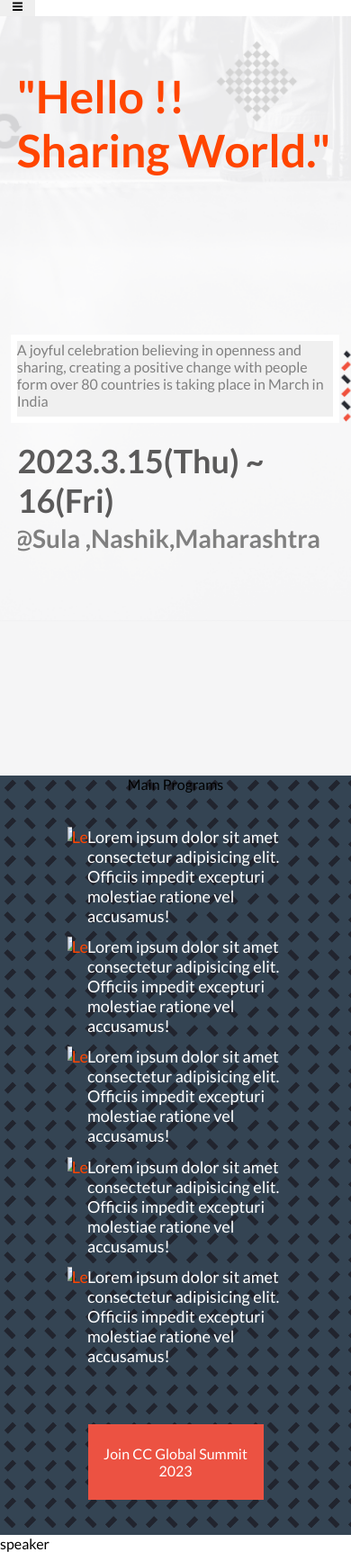
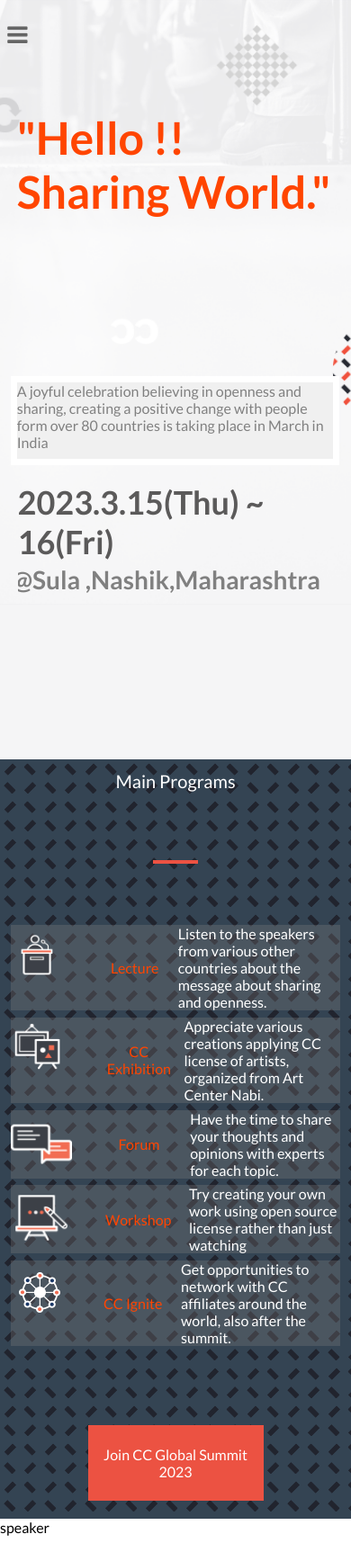
Before and after one commit to Rishi-Mishra0704/Capstone, a website: page index.html in a window 390 px wide. Shown: the whole page at 90% size. Drawn offline with Linux system fonts and the light colour scheme.

Commit message:
Complete navbar and main page for mobile version

```diff
--- a/about.css
+++ b/about.css
@@ -0,0 +1,106 @@
+/*----------------------------- Nav Bar -------------------------------------*/
+.nav {
+  text-decoration: none;
+  height: 100%;
+  width: 100%;
+  display: flex;
+  justify-content: space-between;
+}
+#nav-bar {
+  height: 100%;
+  width: 100%;
+  display: none;
+  position: absolute;
+}
+.close {
+  display: none;
+  border: none;
+  outline: none;
+  background: transparent;
+  font-size: 30px;
+  height: 10%;
+  width: 10%;
+  color: orangered;
+  float: right;
+  margin-left: 95%;
+}
+
+.hamburger {
+  display: block;
+  height: 10%;
+  width: 10%;
+  outline: none;
+  border: none;
+  cursor: pointer;
+  background: transparent;
+  color: #656565;
+  font-size: 26px;
+}
+.logo {
+  display: none;
+}
+.nav-list {
+  display: none;
+  padding: 10px 10%;
+  width: 100%;
+  height: 100%;
+  display: flex;
+  flex-direction: column;
+  font-size: 30px;
+  background-color: #fff;
+}
+
+.campaign {
+  margin: 0;
+  padding: 10px 3px;
+  display: flex;
+  flex-direction: row;
+  border: 2px solid orangered;
+  color: orangered;
+  background: transparent;
+  font-size: 14px;
+  width: 25%;
+}
+.nav-items:active,
+.nav-items:hover {
+  color: orangered;
+  transform: scale(110%);
+  transition: all 0.5s linear;
+}
+/*--------------------------------------Main page ----------------------------*/
+.main-page {
+  margin: 0;
+  background-image: url("assets/home-bg.png");
+  background-size: cover;
+  background-position: top center;
+  height: 100vh;
+  width: 100%;
+}
+.welcome {
+  padding: 0;
+  margin: 5%;
+  display: flex;
+  flex-direction: column;
+  align-items: center;
+  justify-content: center;
+}
+.greet {
+  margin: 0;
+  font-size: 30px;
+  color: #ec5242;
+  font-weight: lighter;
+}
+h1 {
+    text-align: center;
+  font-size: 44px;
+  margin: 0;
+  color: #ec5242;
+  background: none;
+}
+.main-info{
+    margin-top: 10%;
+    border: 2px solid #adadad;
+    background: #fff;
+    text-align: center;
+}
+/*LOGO and description*/
--- a/index.html
+++ b/index.html
@@ -14,25 +14,25 @@
   <body>
     <header>
       <nav class="nav">
-        <button type="button" class="hamburger" id="menuBtn">
-          <i class="fa fa-bars"></i>
-        </button>
         <div class="logo"><a href="#">logo</a></div>
         <div id="nav-bar">
-          <ul class="nav-list">
+          <ul class="nav-list" id="nav-list">
+            <button class="close" id="close">&times;</button>
             <li class="nav-items" id="home">Home</li>
             <li class="nav-items" id="about"><a href="about.html">About</a></li>
             <li class="nav-items" id="join">Join</li>
             <li class="nav-items" id="sponsor">Sponsor</li>
             <li class="nav-items" id="news">News</li>
             <li><div class="campaign">CC Campaign</div></li>
-            <button class="close" id="close">&times;</button>
           </ul>
         </div>
       </nav>
     </header>
     <main class="container">
       <section class="main-page">
+        <button type="button" class="hamburger" id="menuBtn">
+          <i class="fa fa-bars"></i>
+        </button>
         <div class="welcome">
           <h2 class="greet">"Hello !! Sharing World."</h2>
           <h1 class="intro">Creative Commons global summit 2023.</h1>
@@ -49,54 +49,56 @@
       </section>
       <section class="programs">
         <p class="title-program">Main Programs</p>
-        <div class="separator"></div>
-        <div class="program">
+        <hr class="hr1" />
+        <div class="program-container">
           <ul class="program-list">
             <li class="program">
-              <img src="#" />
-              <p class="program-name">Lecture</p>
+              <img class="program-img" src="assets/lecture-icon.png" />
+              <p class="program-name" id="name-lecture">Lecture</p>
               <div class="program-info">
-                Lorem ipsum dolor sit amet consectetur adipisicing elit.
-                Officiis impedit excepturi molestiae ratione vel accusamus!
+                Listen to the speakers from various other countries about the
+                message about sharing and openness.
               </div>
             </li>
             <li class="program">
-              <img src="#" />
-              <p class="program-name">Lecture</p>
+              <img class="program-img" src="assets/exhibition-icon.png" />
+              <p class="program-name" id="name-lecture">CC<br />Exhibition</p>
               <div class="program-info">
-                Lorem ipsum dolor sit amet consectetur adipisicing elit.
-                Officiis impedit excepturi molestiae ratione vel accusamus!
+                Appreciate various creations applying CC license of artists,
+                organized from Art Center Nabi.
               </div>
             </li>
             <li class="program">
-              <img src="#" />
-              <p class="program-name">Lecture</p>
+              <img class="program-img" src="assets/forum-icon.png" />
+              <p class="program-name">Forum</p>
               <div class="program-info">
-                Lorem ipsum dolor sit amet consectetur adipisicing elit.
-                Officiis impedit excepturi molestiae ratione vel accusamus!
+                Have the time to share your thoughts and opinions with experts
+                for each topic.
               </div>
             </li>
             <li class="program">
-              <img class="program-img" src="#" />
-              <p class="program-name">Lecture</p>
+              <img class="program-img" src="assets/workshop-icon.png" />
+              <p class="program-name">Workshop</p>
               <div class="program-info">
-                Lorem ipsum dolor sit amet consectetur adipisicing elit.
-                Officiis impedit excepturi molestiae ratione vel accusamus!
+                Try creating your own work using open source license rather than
+                just watching
               </div>
             </li>
             <li class="program">
-              <img src="#" />
-              <p class="program-name">Lecture</p>
+              <img class="program-img" src="assets/ignite-icon.png" />
+              <p class="program-name">CC Ignite</p>
               <div class="program-info">
-                Lorem ipsum dolor sit amet consectetur adipisicing elit.
-                Officiis impedit excepturi molestiae ratione vel accusamus!
+                Get opportunities to network with CC affiliates around the
+                world, also after the summit.
               </div>
             </li>
           </ul>
         </div>
-        <button type="button" class="join-summit">Join CC Global Summit 2023</button>
+        <button type="button" class="join-summit">
+          Join CC Global Summit 2023
+        </button>
       </section>
-      <section class="speakers">speaker</section>
+      <section class="speakers" id="speakers">speaker</section>
     </main>
     <footer class="footer"></footer>
     <script src="index.js"></script>
--- a/index.js
+++ b/index.js
@@ -1,14 +1,19 @@
+// Imports
 const navBar = document.getElementById("nav-bar");
 const menuBtn = document.getElementById("menuBtn");
 const closeBtn = document.getElementById("close");
+const navList = document.getElementById("nav-list");
+const speakerContainer = document.getElementById('speakers')
+//End of imports
+// Navbar algorithm
 menuBtn.onclick = function display() {
   navBar.style.display = "block";
   menuBtn.style.display = "none";
   closeBtn.style.display = "block";
-  navBar.style.position = "absolute"
-  navBar.style.display = "flex"
-  navBar.style.justifyContent = "center"
-  navBar.style.alignItems = "center"
+  navBar.style.position = "absolute";
+  navBar.style.display = "flex";
+  navBar.style.justifyContent = "center";
+  navBar.style.alignItems = "center";
 };
 closeBtn.onclick = function close() {
   navBar.style.display = "none";
@@ -19,3 +24,5 @@
     navBar.style.display = "none";
   }
 };
+// End of navbar
+// Speakers algorithm
--- a/style.css
+++ b/style.css
@@ -4,7 +4,7 @@
   overflow-x: hidden;
   text-decoration: none;
   margin: 0;
-  font-family: "Lato";
+  font-family: "Lato",sans-serif;
 }
 
 /*------------------------ Nav bar --------------------------*/
@@ -16,12 +16,12 @@
   justify-content: space-between;
 }
 #nav-bar {
+  height: 100%;
   width: 100%;
   display: none;
   position: absolute;
 }
 .close {
-  padding-left: -50%;
   display: none;
   border: none;
   outline: none;
@@ -31,6 +31,7 @@
   width: 10%;
   color: orangered;
   float: right;
+  margin-left: 95%;
 }
 
 .hamburger {
@@ -40,6 +41,9 @@
   outline: none;
   border: none;
   cursor: pointer;
+  background: transparent;
+  color: #656565;
+  font-size: 26px;
 }
 .logo {
   display: none;
@@ -53,6 +57,7 @@
   flex-direction: column;
   font-size: 30px;
   background-color: #fff;
+
 }
 
 .campaign {
@@ -64,13 +69,14 @@
   color: orangered;
   background: transparent;
   font-size: 14px;
-  width: 20%;
+  width: 25%;
+
 }
 .nav-items:active,
 .nav-items:hover {
   color: orangered;
   transform: scale(110%);
-  transition: all 0.5s ease-in-out;
+  transition: all 0.5s linear;
 }
 /*------------------------ Main-page -------------------------*/
 .main-page {
@@ -83,7 +89,7 @@
 }
 .welcome {
   margin-right: 4%;
-  padding-top: 15%;
+  padding-top: 10%;
   font-weight: bold;
 }
 .greet {
@@ -132,8 +138,18 @@
   margin-left: -6%;
 }
 /*---------------------------- Programs -------------------------------*/
-
-.programs{
+.title-program{
+  font-size: 20px;
+  margin: 3%;
+  font-weight: 500;
+  color: #fff;
+}
+.hr1{
+  width: 12%;
+  border: 2px solid #ec5242;
+}
+.programs {
+  padding: 0;
   display: flex;
   flex-direction: column;
   align-items: center;
@@ -143,31 +159,47 @@
   background-color: #344453;
   background-image: url("assets/diamond.png");
   background-repeat: repeat;
-
 }
-.program-list{
+.program-list {
+  padding: 0;
   display: flex;
   flex-direction: column;
   align-items: center;
   justify-content: space-evenly;
 }
-.program-name{
+.program-name {
+  display: flex;
+  justify-content: center;
+  align-items: center;
   color: orangered;
+  width: 100%;
 }
-.program{
+.program {
   display: flex;
   color: white;
-  justify-content: space-evenly;
-  margin:2% 5%;
-  font-size: 18px;
+  margin: 1% 3%;
+  font-size: 16px;
+  background: rgba(128, 127, 127, 0.3);
+  backdrop-filter: 0.7;
 }
-.join-summit{
+.program-img{
+  margin-top: 1.5%;
+  margin-right: 5%;
+  height: 60%;
+  width: 60%;
+}
+#name-lecture{
+  text-align: center;
+  margin-left: 1.3%;
+  padding-left: 2.5%;
+}
+.join-summit {
   border: none;
   outline: none;
   height: 10%;
   width: 50%;
-  margin: 10%;
-  background-color:#ec5242;
+  margin: 5%;
+  background-color: #ec5242;
   color: #fff;
   font-size: 16px;
 }
```
Also changed, not shown: about.html (+35 -13 lines), about.js (+22 -0 lines), assets/benkler.png (added), assets/chon.png (added), assets/exhibition-icon.png (added), assets/forum-icon.png (added), assets/ignite-icon.png (added), assets/julia.png (added), assets/lecture-icon.png (added), assets/lila.png (added), assets/merkley.png (added), assets/workshop-icon.png (added).
